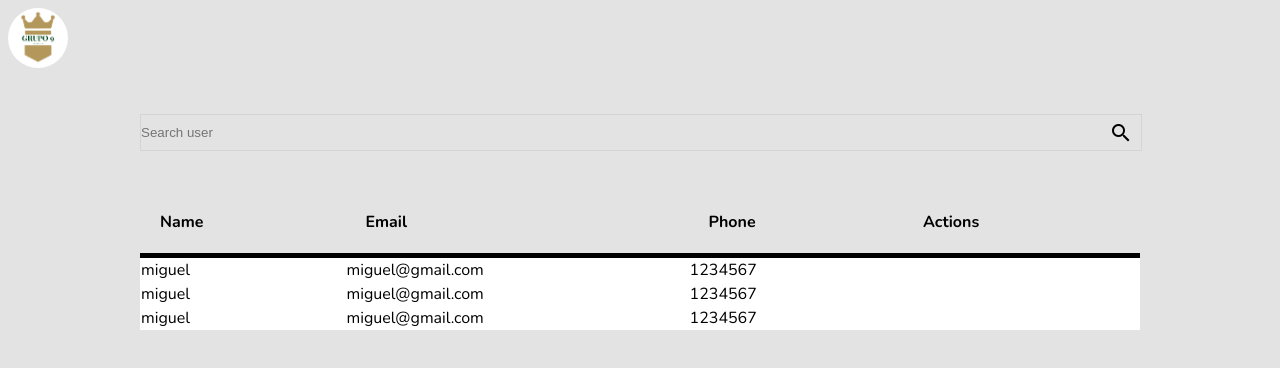
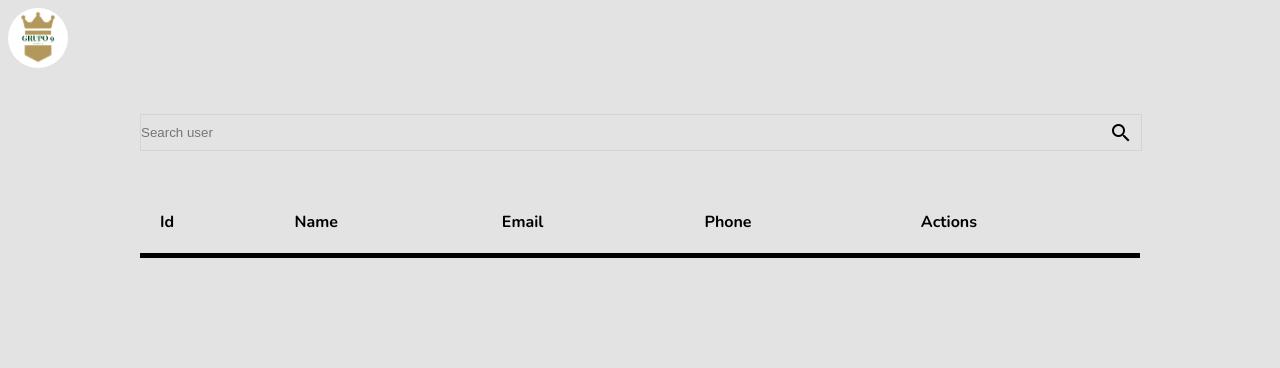
Before and after one commit to creator-krixus/Min_Tic_Ciclo_3, a plain HTML site: page usersadmin.html in a window 1280 px wide. Drawn offline with nearby package versions, Linux system fonts and the light colour scheme.

Commit message:
Refactorizacion del archivo userAdmin html

```diff
--- a/usersadmin.html
+++ b/usersadmin.html
@@ -25,26 +25,16 @@
         <span class="material-icons-outlined">search</span>
         <table>
             <thead>
-                <th>Name</th>
-                <th>Email</th>
-                <th>Phone</th>
-                <th>Actions</th>
+                <tr>
+                    <th>Id</th>
+                    <th>Name</th>
+                    <th>Email</th>
+                    <th>Phone</th>
+                    <th>Actions</th>
+                </tr>
             </thead>
-            <tr>
-                <td>miguel</td>
-                <td>miguel@gmail.com</td>
-                <td>1234567</td>
-            </tr>
-            <tr>
-                <td>miguel</td>
-                <td>miguel@gmail.com</td>
-                <td>1234567</td>
-            </tr>
-            <tr>
-                <td>miguel</td>
-                <td>miguel@gmail.com</td>
-                <td>1234567</td>
-            </tr>
+            <tbody id="data">
+            </tbody>
         </table>
     </div>
 </body>
```
